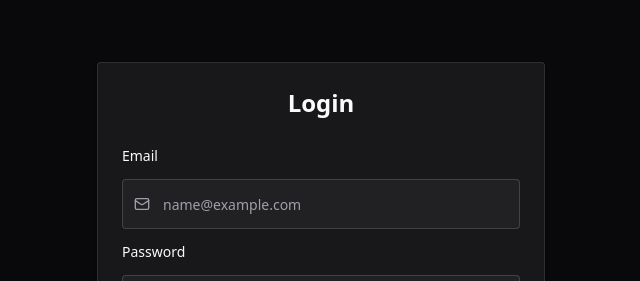
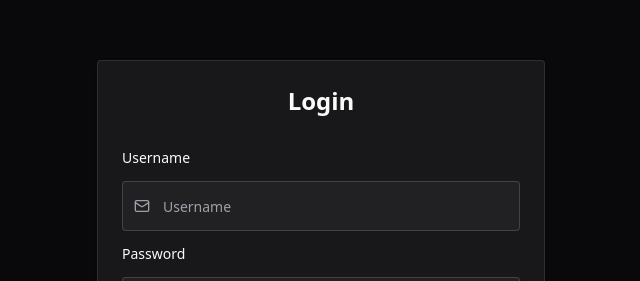
Before and after one commit to blueorionn/photogallery, a Next.js app: page /login in a window 1280 px wide. Shown: the part 158-439 px from the top of the page, without its empty margins (319-959 px from the left). Built offline with nearby package versions, Linux system fonts and the light colour scheme.

Commit message:
feat: completed login system

```diff
--- a/package.json
+++ b/package.json
@@ -23,7 +23,8 @@
     "react": "^19.0.0",
     "react-dom": "^19.0.0",
     "tailwind-merge": "^3.2.0",
-    "tw-animate-css": "^1.2.5"
+    "tw-animate-css": "^1.2.5",
+    "uuid": "^11.1.0"
   },
   "devDependencies": {
     "@eslint/eslintrc": "^3",
--- a/src/app/api/login/route.ts
+++ b/src/app/api/login/route.ts
@@ -1,5 +1,6 @@
 import { NextResponse } from 'next/server'
 import bcrypt from 'bcrypt'
+import { v4 as uuidv4 } from 'uuid'
 import { query } from '@/lib/db'
 
 export async function POST(req: Request) {
@@ -27,12 +28,28 @@ export async function POST(req: Request) {
       )
     }
 
-    return NextResponse.json({
+    const response = NextResponse.json({
       message: 'Login successful',
       user: { id: user.id, username: user.username },
     })
+
+    // create session
+    const sessionId = uuidv4()
+    await query('INSERT INTO sessions (id) VALUES ($1)', [sessionId])
+    const session = await query(
+      'SELECT id FROM sessions WHERE id = $1 LIMIT 1',
+      [sessionId]
+    )
+    response.cookies.set('sessionId', session.rows[0].id, {
+      httpOnly: true,
+      secure: true,
+      path: '/',
+      sameSite: 'strict',
+      maxAge: 60 * 60 * 24 * 7, // 7 days
+    })
+
+    return response
   } catch (err) {
-    console.error(err)
     return NextResponse.json({ error: 'Database error' }, { status: 500 })
   }
 }
--- a/src/app/login/page.tsx
+++ b/src/app/login/page.tsx
@@ -3,6 +3,7 @@
 import type React from 'react'
 
 import { useState } from 'react'
+import { useRouter } from 'next/navigation'
 import { Eye, EyeOff, Lock, Mail } from 'lucide-react'
 import { Button } from '@/components/ui/button'
 import {
@@ -17,12 +18,27 @@ import { Input } from '@/components/ui/input'
 import { Label } from '@/components/ui/label'
 
 export default function Page() {
+  const router = useRouter()
+  const [username, setUsername] = useState('')
+  const [password, setPassword] = useState('')
   const [showPassword, setShowPassword] = useState(false)
-  const [email, setEmail] = useState('')
-  const [password, setPassword] = useState('')
+  const [error, setError] = useState<string>('')
 
-  const handleSubmit = (e: React.FormEvent) => {
+  const handleSubmit = async (e: React.FormEvent) => {
     e.preventDefault()
+
+    const res = await fetch('/api/login', {
+      method: 'POST',
+      body: JSON.stringify({ username, password }),
+      headers: { 'Content-Type': 'application/json' },
+    })
+
+    if (res.ok) {
+      router.push('/')
+    } else {
+      const { error } = await res.json()
+      setError(`${error}`)
+    }
   }
 
   return (
@@ -33,20 +49,23 @@ export default function Page() {
             <CardTitle className='text-center text-2xl font-bold'>
               Login
             </CardTitle>
+            <CardDescription className='text-center text-sm text-red-500'>
+              {error}
+            </CardDescription>
           </CardHeader>
           <form onSubmit={handleSubmit}>
             <CardContent className='space-y-4'>
               <div className='space-y-4'>
-                <Label htmlFor='email'>Email</Label>
+                <Label htmlFor='username'>Username</Label>
                 <div className='relative'>
                   <Mail className='text-muted-foreground absolute top-1/2 left-3 h-4 w-4 -translate-y-1/2' />
                   <Input
-                    id='email'
-                    type='email'
-                    placeholder='name@example.com'
+                    id='username'
+                    type='text'
+                    placeholder='Username'
                     className='rounded-sm py-6 pl-10'
-                    value={email}
-                    onChange={(e) => setEmail(e.target.value)}
+                    value={username}
+                    onChange={(e) => setUsername(e.target.value)}
                     required
                   />
                 </div>
--- a/src/lib/db.ts
+++ b/src/lib/db.ts
@@ -1,8 +1,10 @@
-// lib/db.ts
 import { Pool } from 'pg'
 
 const pool = new Pool({
   connectionString: process.env.DATABASE_URL,
+  ssl: {
+    rejectUnauthorized: false,
+  },
 })
 
 export async function query(text: string, params?: string[]) {
```
Also changed, not shown: 1 other file (tests, documents, lock files or other folders).
